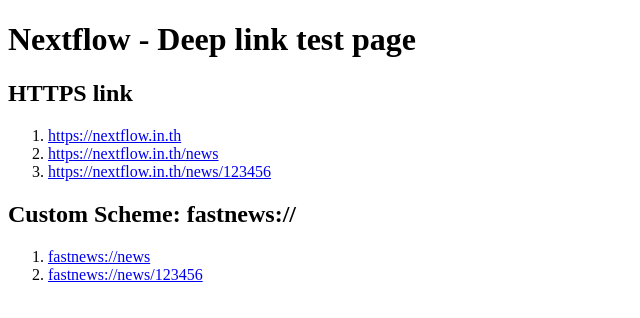
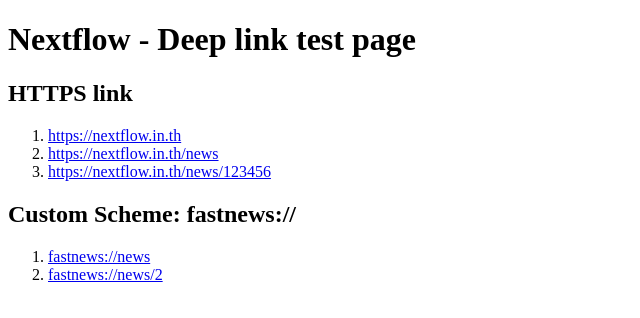
Before and after one commit to teerasej/nextflow-app-deeplink-test-page, a plain HTML site: page index.html in a window 1280 px wide. Shown: the full height of the page, 0-640 px from the left. Drawn offline with Linux system fonts and the light colour scheme.

Commit message:
edit to match the news' id

```diff
--- a/index.html
+++ b/index.html
@@ -16,7 +16,7 @@
     <h2>Custom Scheme: fastnews://</h2>
     <ol>
         <li><a href="fastnews://news">fastnews://news</a></li>
-        <li><a href="fastnews://news/123456">fastnews://news/123456</a></li>
+        <li><a href="fastnews://news/news/detail/2">fastnews://news/2</a></li>
     </ol>
 </body>
 </html>
```
